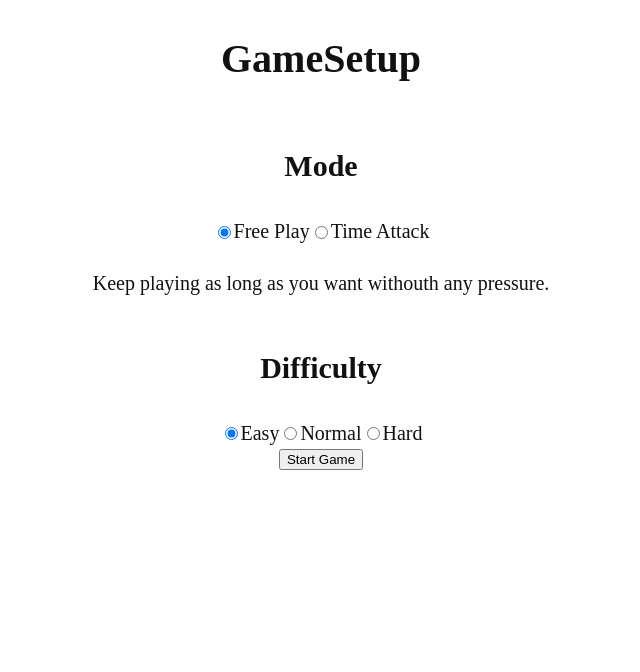
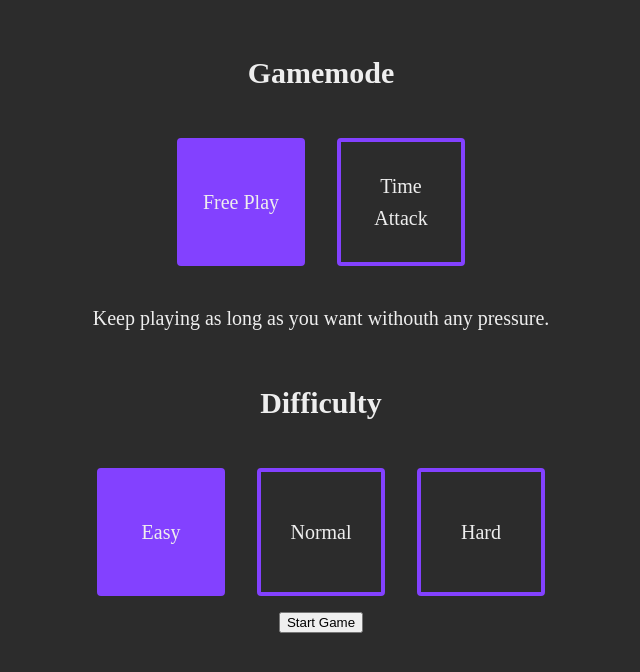
Before and after one commit to ToxicJojo/skin-guesser, a Vue app: page /game in a window 1280 px wide. Shown: the top 672 px of the page, without its empty margins (319-959 px from the left). Built offline with nearby package versions, Linux system fonts and the light colour scheme.

Commit message:
Mode select styling

```diff
--- a/src/components/setup/DifficultySelect.vue
+++ b/src/components/setup/DifficultySelect.vue
@@ -1,8 +1,8 @@
 <template lang='pug'>
   .difficulty-select
     template(v-for='difficulty in difficulties')
-      input(type='radio' name='difficulty' :id='"difficulty" + difficulty.id' :value='difficulty.id' :checked='value.id === difficulty.id' @change='$emit("input", difficulty)')
-      label(:for='"difficulty" + difficulty.id') {{ difficulty.name }}
+      input.radio-select(type='radio' name='difficulty' :id='"difficulty" + difficulty.id' :value='difficulty.id' :checked='value.id === difficulty.id' @change='$emit("input", difficulty)')
+      label.radio-select(:for='"difficulty" + difficulty.id') {{ difficulty.name }}
 </template>
 
 <script>
@@ -26,4 +26,10 @@ export default {
 
 <style lang='scss' scoped>
 
+.difficulty-select {
+  @include flex-row;
+  justify-content: center;
+  flex-wrap: wrap;
+}
+
 </style>
--- a/src/components/setup/ModeSelect.vue
+++ b/src/components/setup/ModeSelect.vue
@@ -1,8 +1,8 @@
 <template lang='pug'>
   .mode-select
     template(v-for='mode in gameModes')
-      input(type='radio' name='gameMode' :id='"mode" + mode.id' :value='mode.id' :checked='value.id === mode.id' @change='$emit("input", mode)')
-      label(:for='"mode" + mode.id') {{ mode.name }}
+      input.radio-select(type='radio' name='gameMode' :id='"mode" + mode.id' :value='mode.id' :checked='value.id === mode.id' @change='$emit("input", mode)')
+      label.radio-select(:for='"mode" + mode.id') {{ mode.name }}
 </template>
 
 <script>
@@ -27,7 +27,7 @@ export default {
 <style lang='scss' scoped>
 
 .mode-select {
-  display: flex;
+  @include flex-row;
   justify-content: center;
 }
 
--- a/src/scss/partials/_all.scss
+++ b/src/scss/partials/_all.scss
@@ -1 +1,2 @@
-@import 'typography'
+@import 'typography';
+@import 'radio-select';
--- /dev/null
+++ b/src/scss/partials/_radio-select.scss
@@ -0,0 +1,19 @@
+label.radio-select {
+  display: flex;
+  align-items: center;
+  justify-content: center;
+  border: 4px solid var(--color-primary);
+  border-radius: 4px;
+  width: 128px;
+  height: 128px;
+  margin: 16px;
+  padding: 16px;
+}
+
+input.radio-select {
+  display: none;
+}
+
+input.radio-select:checked + label {
+  background: var(--color-primary);
+}
--- a/src/scss/style.scss
+++ b/src/scss/style.scss
@@ -1,4 +1,5 @@
 @import 'variables/all';
+@import 'utils/all';
 @import 'partials/all';
 
 * {
--- /dev/null
+++ b/src/scss/utils/_all.scss
@@ -0,0 +1 @@
+@import 'flex'
--- /dev/null
+++ b/src/scss/utils/_flex.scss
@@ -0,0 +1,9 @@
+@mixin flex-row {
+  display: flex;
+  flex-direction: row;
+}
+
+@mixin flex-col {
+  display: flex;
+  flex-direction: column;
+}
--- a/src/scss/variables/_all.scss
+++ b/src/scss/variables/_all.scss
@@ -1,12 +1 @@
-:root {
-  --color-background: #fff;
-  --color-text: #111;
-  --color-primary: #8341FF;
-  --color-success: #00E676;
-  --color-error: #FF3D00;
-}
-
-[data-theme='dark'] {
-  --color-backrgound: #2C2C2C;
-  --color-text: #eee;
-}
+@import 'colors'
--- /dev/null
+++ b/src/scss/variables/_colors.scss
@@ -0,0 +1,7 @@
+:root {
+  --color-background: #2C2C2C;
+  --color-text: #eee;
+  --color-primary: #8341FF;
+  --color-success: #00E676;
+  --color-error: #FF3D00;
+}
--- a/src/views/GameSetup.vue
+++ b/src/views/GameSetup.vue
@@ -1,8 +1,7 @@
 <template lang='pug'>
   .game-setup
-    h1 GameSetup
     .mode
-      h2 Mode
+      h2 Gamemode
       ModeSelect(v-model='selectedMode')
       p.mode-description {{ selectedMode.description }}
     .difficulty
@@ -44,8 +43,7 @@ export default {
 <style lang='scss' scoped>
 
 .game-setup {
-  display: flex;
-  flex-direction: column;
+  @include flex-col;
   align-items: center;
   text-align: center;
 }
--- a/src/views/SkinGuesserGame.vue
+++ b/src/views/SkinGuesserGame.vue
@@ -166,4 +166,7 @@ export default {
 </script>
 
 <style lang='scss' scoped>
+.skin-guesser-game {
+  padding: 24px;
+}
 </style>
--- a/vue.config.js
+++ b/vue.config.js
@@ -2,7 +2,7 @@ module.exports = {
   css: {
     loaderOptions: {
       sass: {
-        prependData: '@import "@/scss/variables/_all.scss";',
+        prependData: '@import "@/scss/variables/_all.scss"; @import "@/scss/utils/_all.scss";',
       },
     },
   },
```
